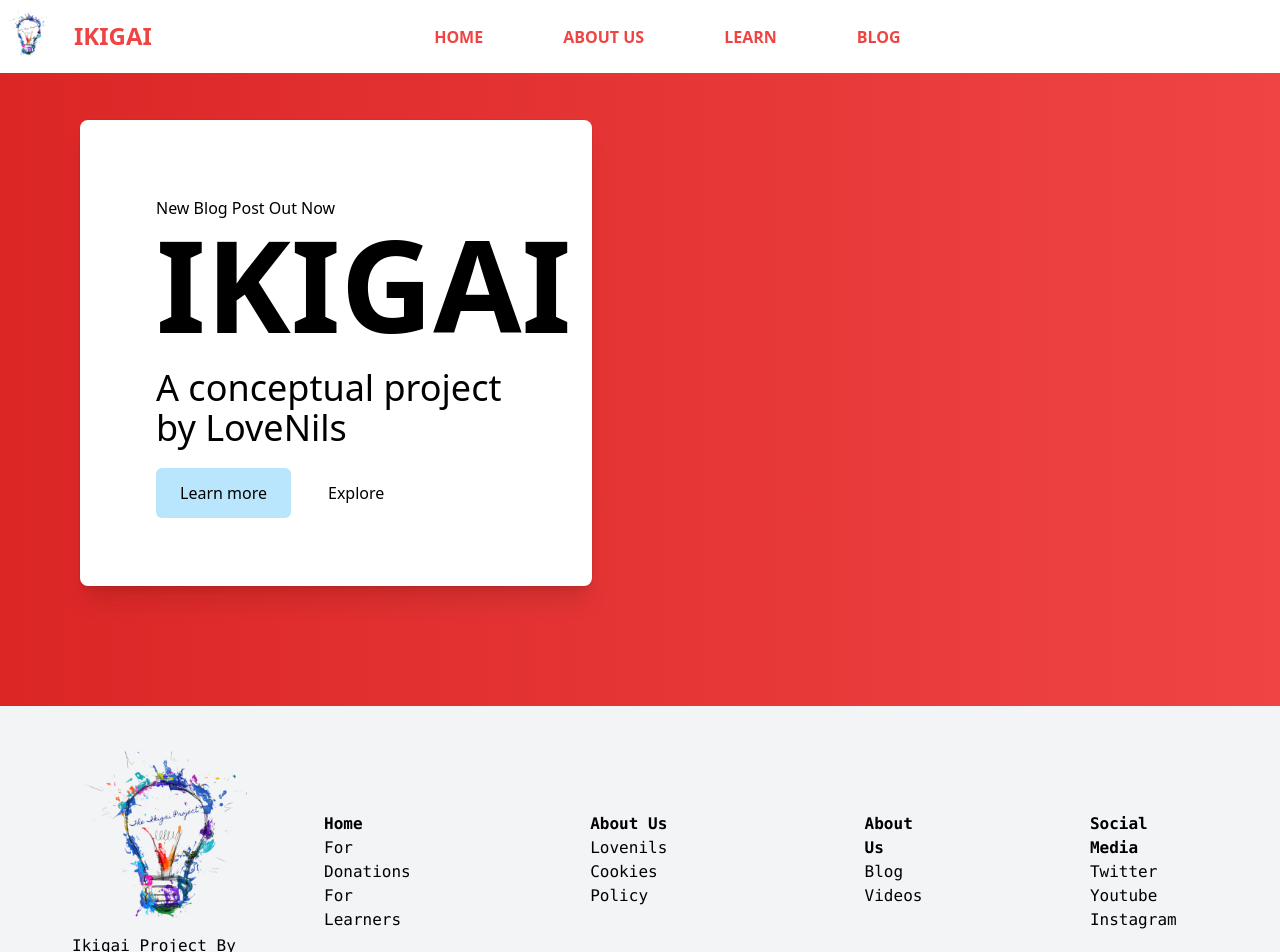
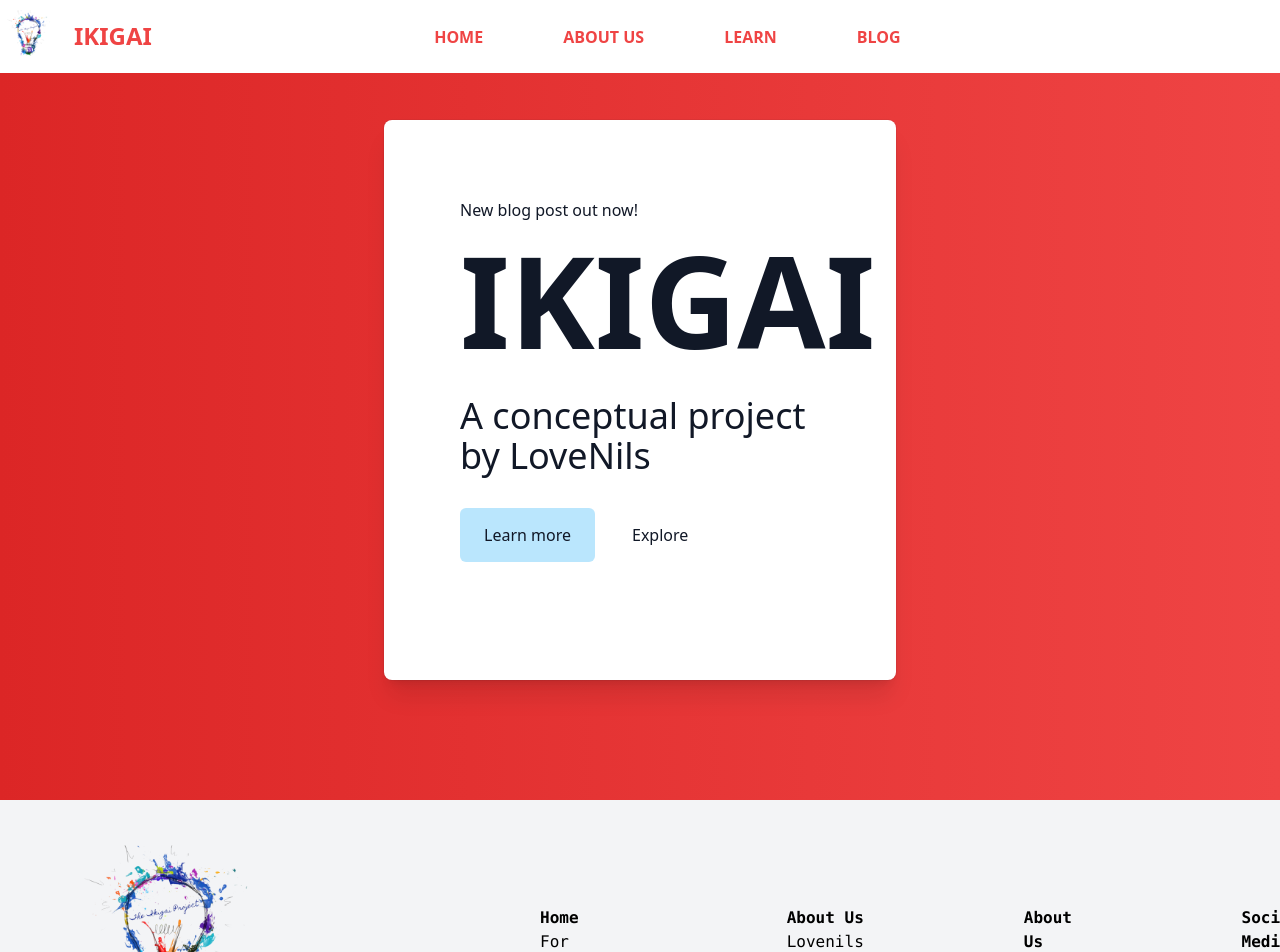
Before and after one commit to OHBOYILOVEHTML/ikigai-website1, a Next.js app: page / in a window 1280 px wide. Shown: the top 952 px of the page. Built offline with nearby package versions, Linux system fonts and the light colour scheme.

Commit message:
initialhero

```diff
--- a/components/Footer.js
+++ b/components/Footer.js
@@ -8,7 +8,7 @@ export default function Footer() {
     return (
       <>
         <div className="bg-gray-100 px-9 text-black">
-            <div className="flex flex-col p-9 items-center justify-between lg:flex-row">
+            <div className="flex flex-col p-9 gap-x-64 items-center justify-between lg:flex-row">
                 <div className="flex flex-col">
                     <div className="w-48"><Image src={logo} alt="Ikigai Logo" /></div>
                     <p>Ikigai Project By Lovenils</p>
--- a/components/InitialHero.js
+++ b/components/InitialHero.js
@@ -6,15 +6,16 @@ import exampleCharity1 from '../images/exampleCharity1.jpg';
 export default function InitialHero() {
 
     const loveNilsLink = "https://www.lovenils.org/";
-
+    var message="New blog post out now!"
     return (
         <>
-            <section className="w-screen flex flex-row items-left py-10 text-black">
-                <div className="font-sans flex flex-col justify-start p-20 md:flex-row md:text-left">
+            <section className="relative flex min-h-screen flex-row justify-center py-20 overflow-hidden">
+                <div className="font-sans flex flex-col p-10 md:flex-row md:text-left">
                         <div class="relative bg-white px-6 pt-10 pb-8 shadow-xl ring-1 ring-gray-900/5 sm:mx-auto sm:max-w-lg sm:rounded-lg sm:px-10">
+                            <div class="mx-auto max-w-md">
                                 <div class="divide-y divide-gray-300/50">
-                            <div className='p-9'>
-                                <div className=''><h2>New Blog Post Out Now</h2></div>
+                                <div className='p-9 space-y-3 text-base leading-7 text-gray-900'>
+                                    <div className=""><h2>{message}</h2></div>
                                     <h1 className="text-9xl font-bold">IKIGAI</h1>
                                     <h2 className="text-4xl pt-5">A conceptual project by LoveNils</h2>
                                     <div className='pt-5 flex flex-col gap-y-3 md:flex-row md:gap-x-5'>
@@ -25,6 +26,7 @@ export default function InitialHero() {
                             </div>
                         </div>
                     </div>
+                </div>
             </section>
         </>
     )
```
Lines whose indentation alone changed are shown as unchanged.
